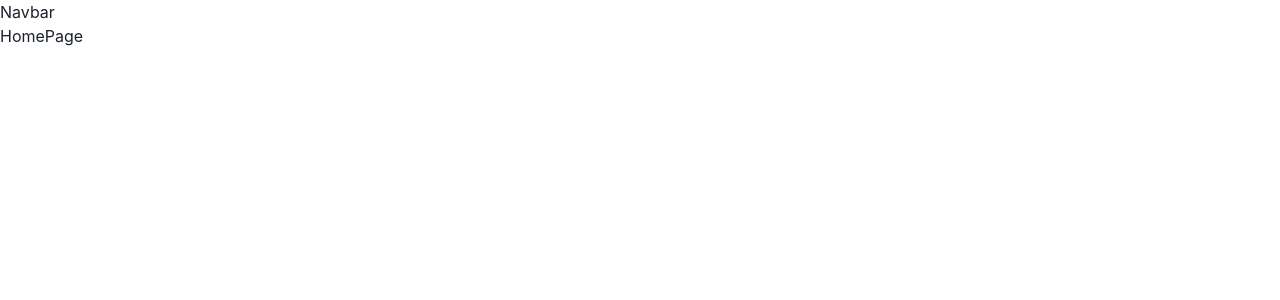
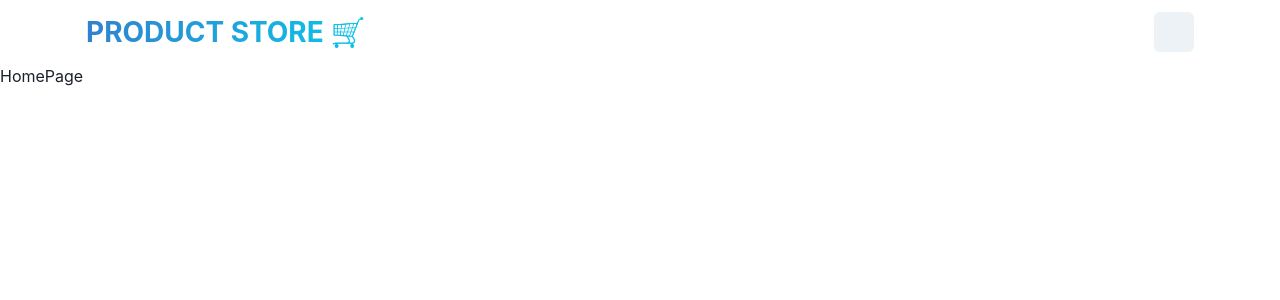
Before and after one commit to da-b0ss/E-store, a React (Vite) app in the folder frontend1/: page / in a window 1280 px wide. Shown: the top 300 px of the page. Built offline with nearby package versions, Linux system fonts and the light colour scheme.

Commit message:
app jsx done, navbar progress

```diff
--- a/frontend1/package.json
+++ b/frontend1/package.json
@@ -16,7 +16,8 @@
     "@emotion/styled": "^11.13.5",
     "framer-motion": "^11.11.17",
     "react": "^18.3.1",
-    "react-dom": "^18.3.1"
+    "react-dom": "^18.3.1",
+    "react-icons": "^5.3.0"
   },
   "devDependencies": {
     "@eslint/js": "^9.13.0",
--- a/frontend1/src/components/Navbar.jsx
+++ b/frontend1/src/components/Navbar.jsx
@@ -1,6 +1,42 @@
+import { Button, Container, Flex, HStack, Text, useColorMode } from "@chakra-ui/react"
+import { Link } from "react-router-dom"
+
+
 const Navbar = () => {
   return (
-    <div>Navbar</div>
+    <Container maxW = {"1140px"} px={4}>
+      <Flex
+        h={16}
+        alignItems={"center"}
+        justifyContent={"space-between"}
+        flexDir={{
+          base: "column",
+          sm: "row"
+        }}
+      >
+
+        <Text
+          fontSize={{ base: "22", md: "28" }}
+          fontWeight={"bold"}
+          textTransform={"uppercase"}
+          textAlign={"center"}
+          bgGradient={'linear(to-l, cyan.400, blue.500)'}
+          bgClip='text'
+
+        >
+          <Link to="/">Product Store 🛒</Link>
+        </Text>
+
+        <HStack spacing={2} alignItems={"center"}>
+          <Link to="/create">
+            <Button>
+              {/*<PlusSquareIcon />*/}
+            </Button>
+          </Link>
+        </HStack>
+
+      </Flex>
+    </Container>
   )
 }
 export default Navbar
```
Also changed, not shown: frontend1/src/App.jsx (+5 -5 lines), 1 other file (tests, documents, lock files or other folders).
